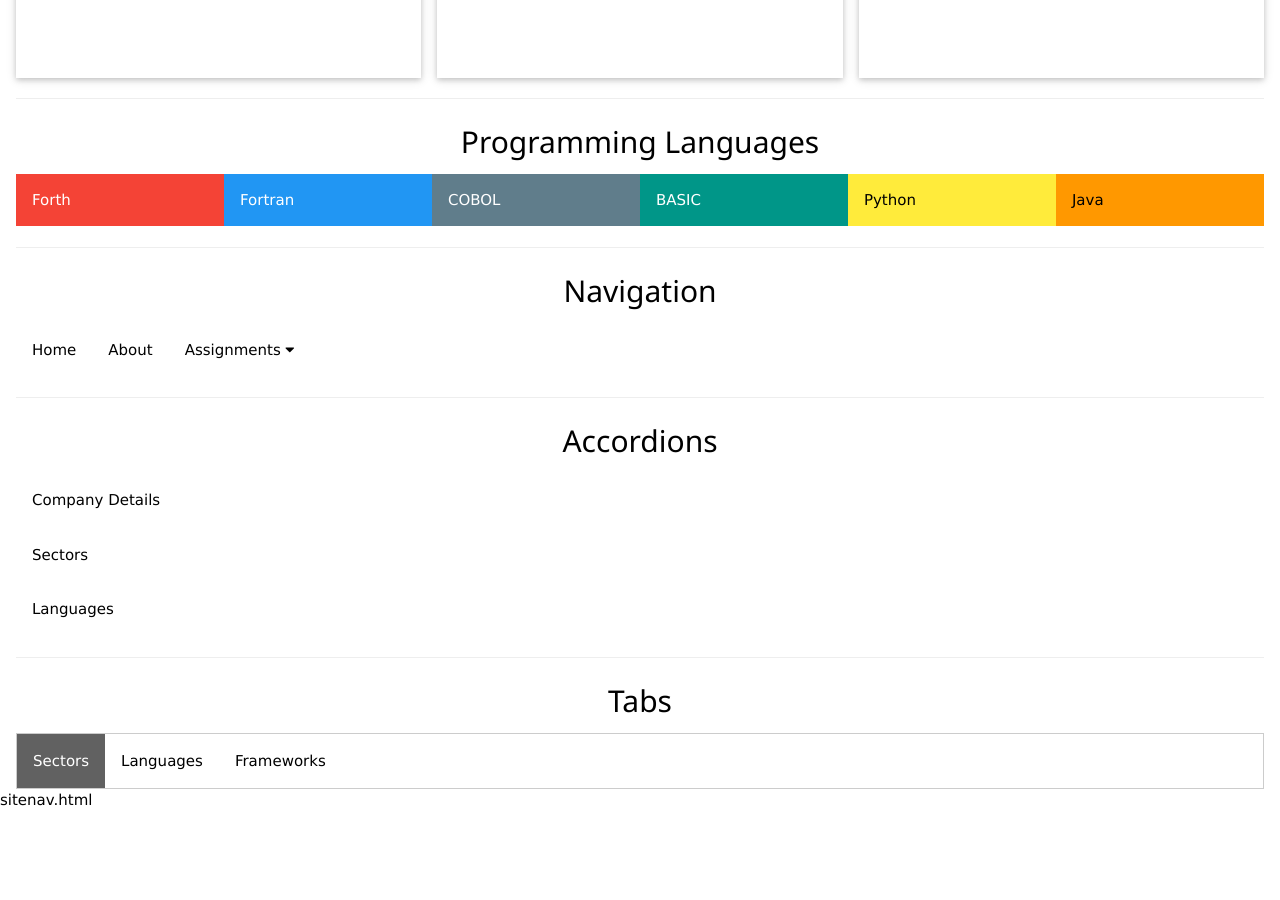
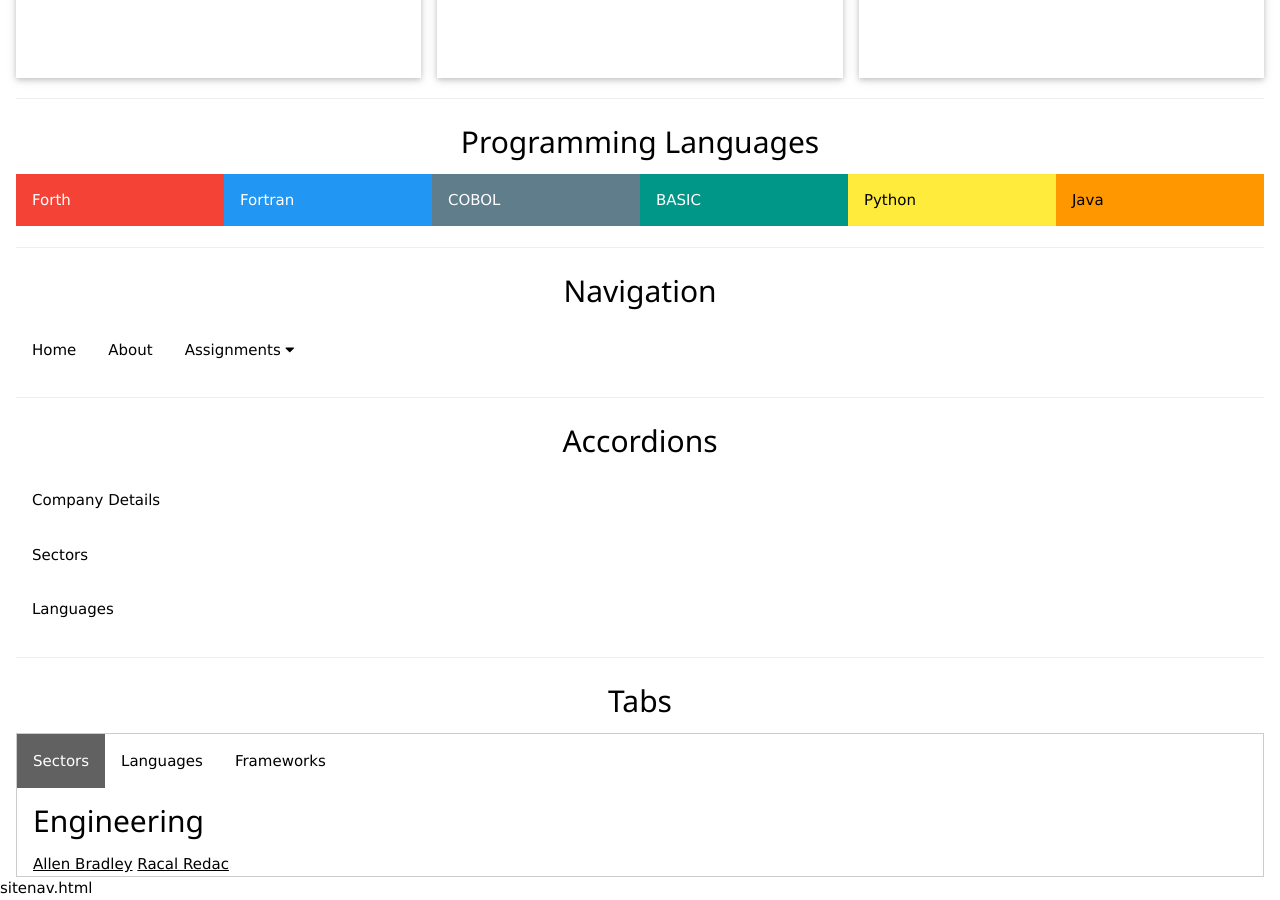
Before and after one commit to unixmiddleware/unixmiddleware.github.io, a Jekyll site: the page built from index.md, in a window 1280 px wide and 900 px high, scrolled down 725 px. Built offline with Jekyll 4.4.1, drawn with Linux system fonts in a browser that asks for light colours; nearby versions of some CDN libraries; comment, search, counter and statistics services are not loaded; before the commit the page ends 1537 px from its top, so only the background shows below that.

Commit message:
Update tabs.html

```diff
--- a/_includes/tabs.html
+++ b/_includes/tabs.html
@@ -2,24 +2,24 @@
 <h2 class="w3-center">Tabs</h2>
 <div class="w3-border">
 <div class="w3-bar w3-theme">
-  <button class="w3-bar-item w3-button testbtn w3-padding-16" onclick="openCity(event,'Sectors')">Sectors</button>
-  <button class="w3-bar-item w3-button testbtn w3-padding-16" onclick="openCity(event,'Languages')">Languages</button>
-  <button class="w3-bar-item w3-button testbtn w3-padding-16" onclick="openCity(event,'Frameworks')">Frameworks</button>
+  <button class="w3-bar-item w3-button testbtn w3-padding-16" onclick="openCity(event,'TabSectors')">Sectors</button>
+  <button class="w3-bar-item w3-button testbtn w3-padding-16" onclick="openCity(event,'TabLanguages')">Languages</button>
+  <button class="w3-bar-item w3-button testbtn w3-padding-16" onclick="openCity(event,'TabFrameworks')">Frameworks</button>
 </div>
 
-<div id="Sectors" class="w3-container city w3-animate-opacity">
+<div id="TabSectors" class="w3-container city w3-animate-opacity">
   <h2>Engineering</h2>
   <a href="/assignments/Allen%20Bradley.html">Allen Bradley</a>
   <a href="/assignments/Racal%20Redac.html">Racal Redac</a>
 </div>
 
-<div id="Languages" class="w3-container city w3-animate-opacity">
+<div id="TabLanguages" class="w3-container city w3-animate-opacity">
   <h2>Languages</h2>
   <a href="/assignments/BT%20Ipswich.html">C at BT Ipswich</a>
   <a href="/assignments/Racal%20Redac.html">C at Racal Redac</a>
 </div>
 
-<div id="Frameworks" class="w3-container city w3-animate-opacity">
+<div id="TabFrameworks" class="w3-container city w3-animate-opacity">
   <h2>Frameworks</h2>
   <a href="/assignments/Capital%20One.html">Tomcat at Capital One Bank</a>
   <a href="/assignments/Ikano.html">Something at Ikano</a>
```
